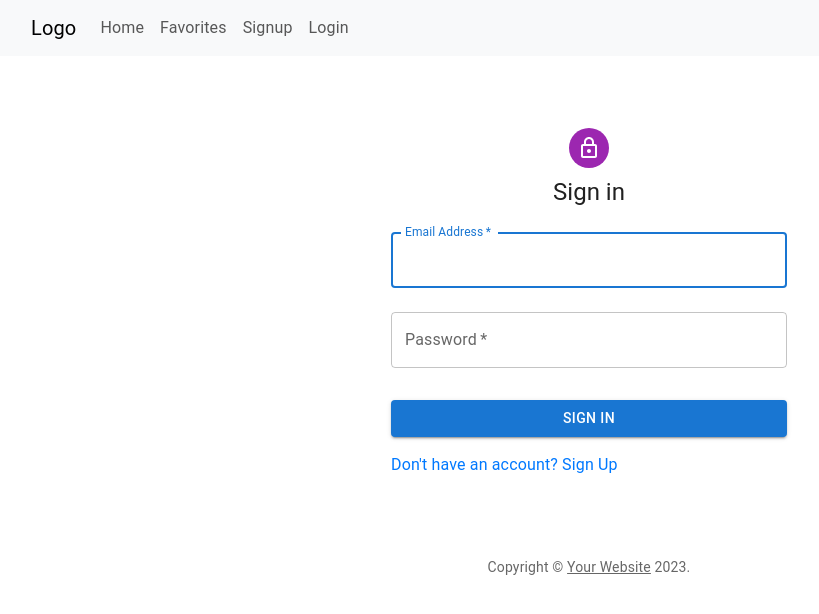
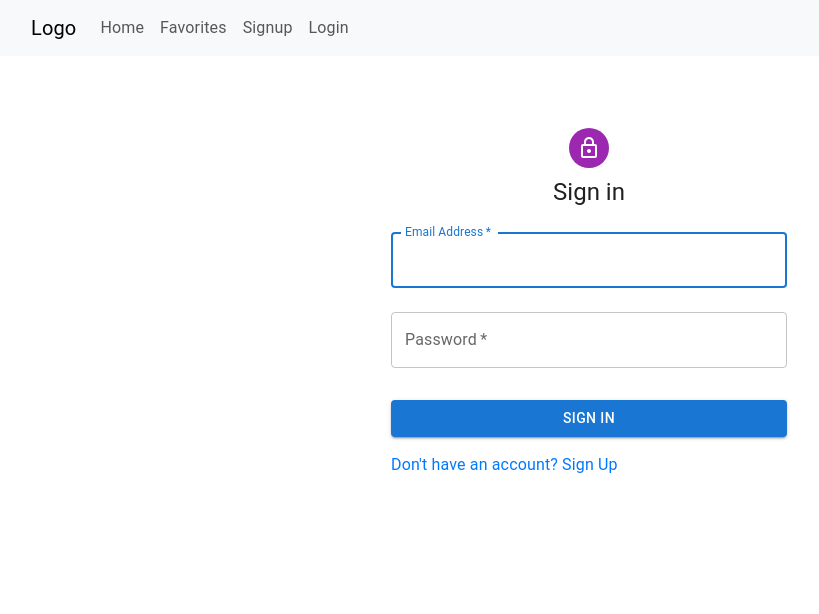
Before and after one commit to suryathink/diatoz-assignment-repo, a React (Create React App) app in the folder client/my-app/: page /login in a window 1280 px wide. Shown: the top 614 px of the page, without its empty margins (51-870 px from the left). Built offline with nearby package versions, Linux system fonts and the light colour scheme.

Commit message:
Copyright label removed

```diff
--- a/client/my-app/src/Components/Login.jsx
+++ b/client/my-app/src/Components/Login.jsx
@@ -162,7 +162,6 @@ export default function SignIn() {
             </Grid>
           </Box>
         </Box>
-        <Copyright sx={{ mt: 8, mb: 4 }} />
       </Container>
     </ThemeProvider>
   );
```
